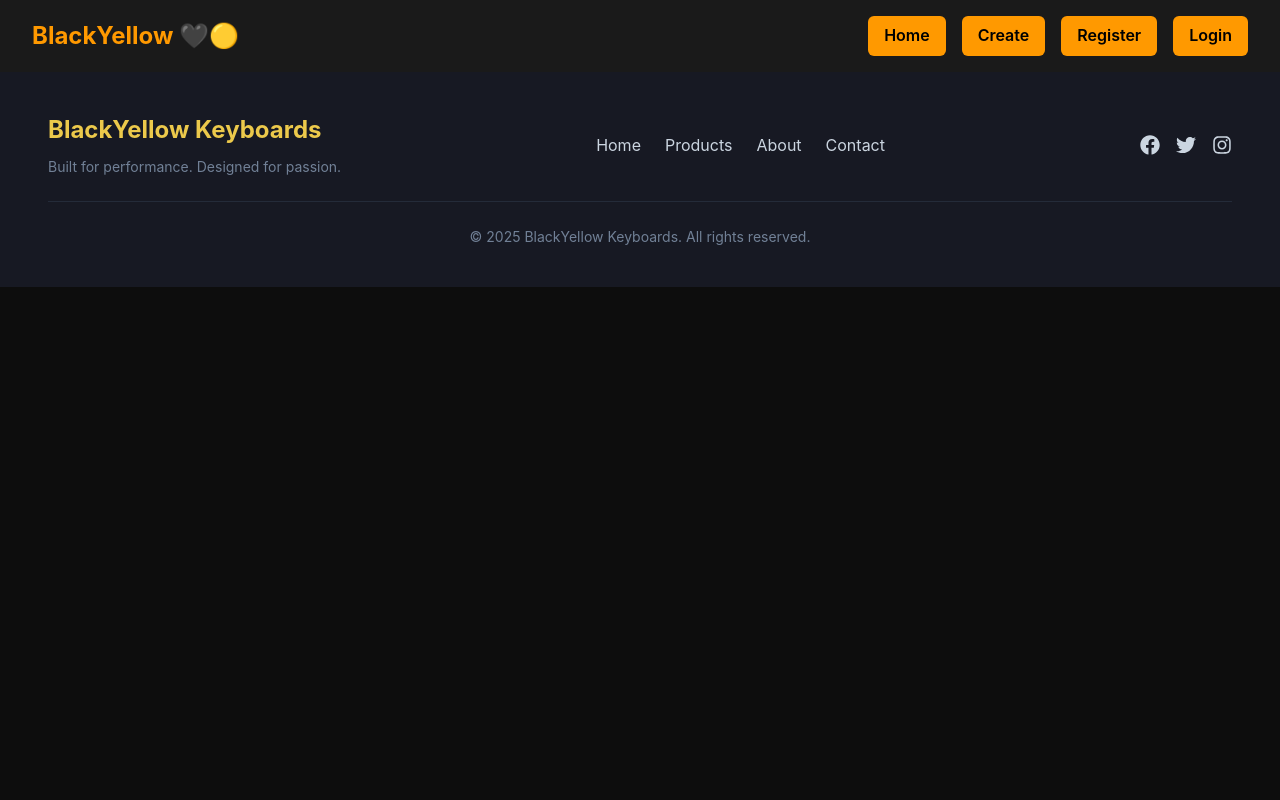
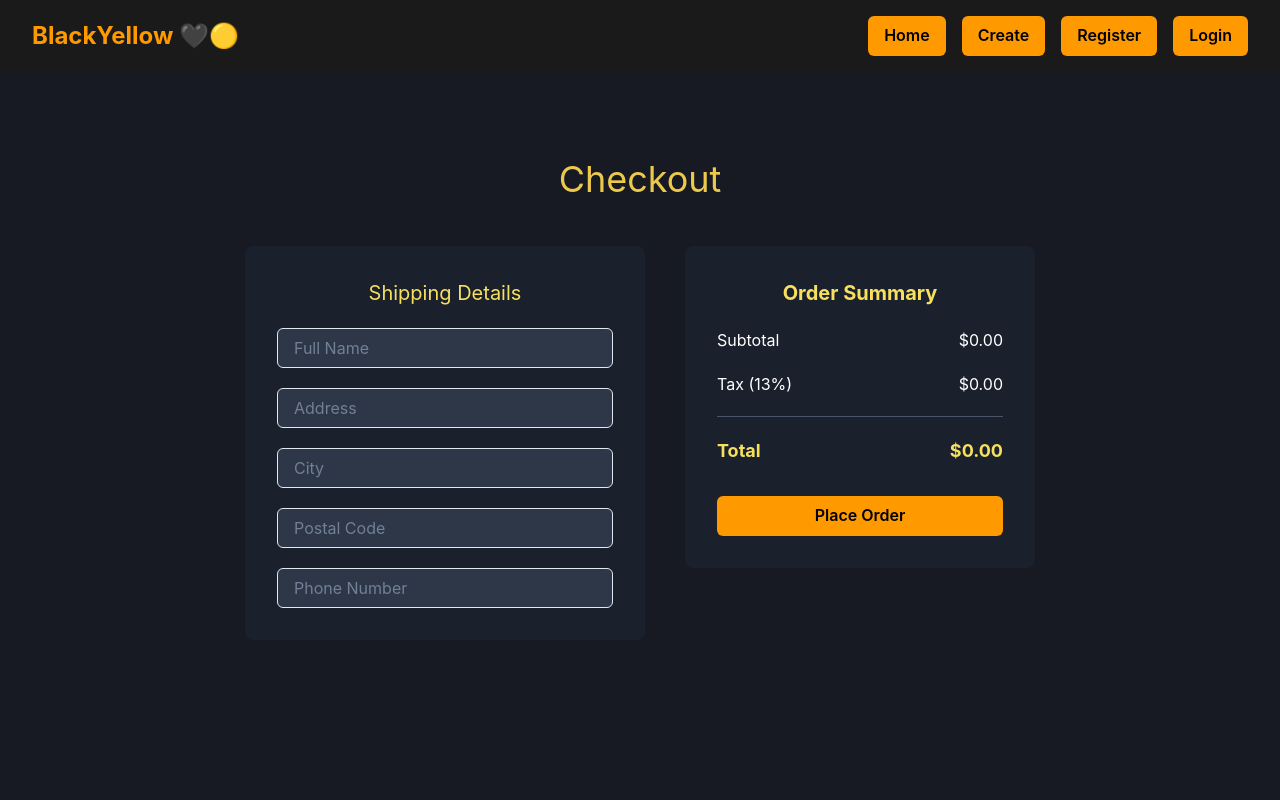
Before and after one commit to koma123451/BlackYellow, a React app in the folder frontend/: page /CheckoutPage in a window 1280 px wide. Shown: the top 800 px of the page. Built offline with nearby package versions, Linux system fonts and the light colour scheme; no server answers; the HTML template or start-up script is replaced by a standard one.

Commit message:
added Checkout Page

```diff
--- a/frontend/src/App.jsx
+++ b/frontend/src/App.jsx
@@ -12,6 +12,7 @@ import Login from "./pages/Login"
 import Rigister from './pages/Register'
 import ProductDetail from './pages/ProductDetail.jsx'
 import ProtectedRoute from './components/ProtectedRoute.jsx'
+import CheckoutPage from './pages/CheckoutPage.jsx'
 import {useUserStore} from './store/user.js'
 import {useEffect} from 'react'
 
@@ -30,6 +31,7 @@ if(loading) return <p>Loading</p>
 <Routes>
   <Route path="/" element={<HomePage/>}></Route>
   <Route path="/CreatePage" element={<CreatePage/>}></Route>
+  <Route path="/CheckoutPage" element={<CheckoutPage/>}></Route>
   <Route path="/products/:id" element={<ProductDetail/>}></Route>
   <Route path="/Cart" element={<ProtectedRoute><Cart/></ProtectedRoute>}></Route>
   <Route path="/EditPage/:id" element={<EditPage/>}></Route>
--- a/frontend/src/pages/Cart.jsx
+++ b/frontend/src/pages/Cart.jsx
@@ -2,9 +2,11 @@ import { Box, HStack, VStack ,Image,Text,Button,SimpleGrid} from "@chakra-ui/rea
 import CartCard from '../components/cart/CartCard.jsx'
 import {useCart} from '../store/cart.js'
 import {useEffect} from 'react'
+import { useNavigate } from "react-router-dom";
 
 
 const Cart = ()=>{
+  const navigate = useNavigate()
   const {cart,fetchCart,removeFromCart,updateQuantity}=useCart();
   const subtotal=cart.reduce((sum,item)=>{
     return sum+item.productId.price*item.quantity
@@ -92,7 +94,7 @@ minH="100vh"
     size="lg"
     mt={4}
     w="100%"
-    onClick={() => console.log("checkout")}
+    onClick={() => navigate("/CheckoutPage")}
   >
     Checkout
   </Button>
--- /dev/null
+++ b/frontend/src/pages/CheckoutPage.jsx
@@ -0,0 +1,63 @@
+import { Box, VStack, HStack, Input, Text, Button } from "@chakra-ui/react";
+import { useCart } from "../store/cart.js";
+import { useNavigate } from "react-router-dom";
+
+export default function Checkout() {
+  const { cart } = useCart();
+  const navigate = useNavigate();
+
+  // 计算小计
+  const subtotal = cart.reduce(
+    (sum, item) => sum + item.productId.price * item.quantity,
+    0
+  );
+  const tax = subtotal * 0.13;
+  const total = subtotal + tax;
+
+  return (
+    <Box bg="gray.900" color="white" w="100vw" minH="100vh" py={20}>
+      <Text textAlign="center" fontSize="4xl" color="yellow.400">Checkout</Text>
+
+      <HStack w="100%" spacing={10} mt={10} justify="center" align="flex-start">
+
+        {/* Left Form */}
+        <VStack bg="gray.800" p={8} borderRadius="lg" spacing={5} w="400px">
+          <Text fontSize="xl" color="yellow.300">Shipping Details</Text>
+          <Input placeholder="Full Name" bg="gray.700" />
+          <Input placeholder="Address" bg="gray.700" />
+          <Input placeholder="City" bg="gray.700" />
+          <Input placeholder="Postal Code" bg="gray.700" />
+          <Input placeholder="Phone Number" bg="gray.700" />
+        </VStack>
+
+        {/* Right Summary */}
+        <VStack bg="gray.800" p={8} borderRadius="lg" spacing={5} w="350px">
+
+          <Text fontSize="xl" fontWeight="bold" color="yellow.300">Order Summary</Text>
+
+          <HStack justify="space-between" w="100%">
+            <Text>Subtotal</Text>
+            <Text>${subtotal.toFixed(2)}</Text>
+          </HStack>
+
+          <HStack justify="space-between" w="100%">
+            <Text>Tax (13%)</Text>
+            <Text>${tax.toFixed(2)}</Text>
+          </HStack>
+
+          <Box borderBottom="1px" borderColor="gray.600" w="100%" />
+
+          <HStack justify="space-between" w="100%">
+            <Text fontSize="lg" fontWeight="bold" color="yellow.300">Total</Text>
+            <Text fontSize="lg" fontWeight="bold" color="yellow.300">${total.toFixed(2)}</Text>
+          </HStack>
+
+          <Button colorScheme="yellow" w="100%" mt={3}>
+            Place Order
+          </Button>
+
+        </VStack>
+      </HStack>
+    </Box>
+  );
+}
```
